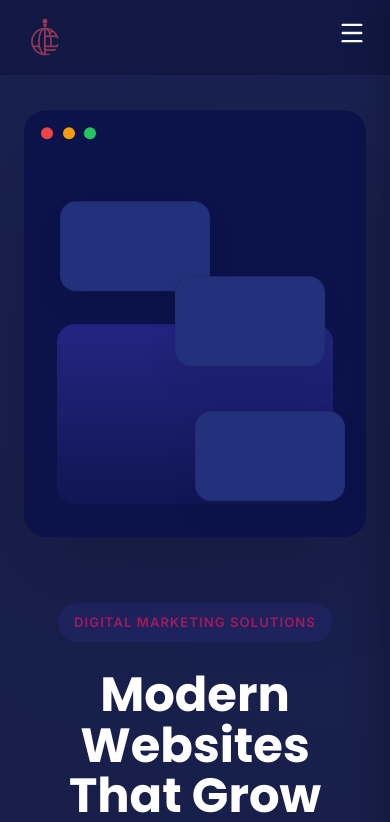
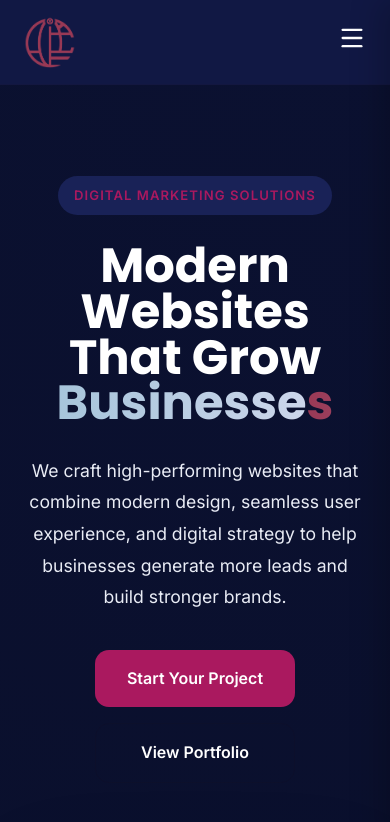
Before and after one commit to MVDDMN/aidance-web, a React (Vite) app: page / in a window 390 px wide. Shown: the top 822 px of the page. Built offline with nearby package versions, Linux system fonts and the light colour scheme.

Commit message:
Update: Added some QOL changes

```diff
--- a/src/components/layout/Navbar.tsx
+++ b/src/components/layout/Navbar.tsx
@@ -6,6 +6,7 @@ import Hamburger from "../navigation/Hamburger";
 import MobileMenu from "../navigation/MobileMenu";
 
 import logo from "../../assets/logos/logo.png";
+import logoHover from "../../assets/logos/logo2.png";
 
 export default function Navbar() {
 
@@ -37,11 +38,21 @@ export default function Navbar() {
                         onClick={() => setMenuOpen(false)}
                     >
 
-                        <img
-                            src={logo}
-                            alt="Aidance"
-                            className="logo-image"
-                        />
+                        <div className="logo-images">
+
+                            <img
+                                src={logo}
+                                alt="Aidance"
+                                className="logo-image logo-default"
+                            />
+
+                            <img
+                                src={logoHover}
+                                alt="Aidance"
+                                className="logo-image logo-hover"
+                            />
+
+                        </div>
 
                         <div className="logo-text-wrapper">
 
--- a/src/styles/globals.css
+++ b/src/styles/globals.css
@@ -24,7 +24,7 @@ body {
     font-family: "Inter", sans-serif;
     background:
         radial-gradient(circle at top right,
-            rgb(26, 34, 82),
+            rgb(11, 17, 49),
             transparent 45%),
 
         radial-gradient(circle at bottom left,
--- a/src/styles/layout.css
+++ b/src/styles/layout.css
@@ -26,20 +26,71 @@
 
 }
 
-.logo-image {
+.logo-images {
 
-    height: 60px;
+    position: relative;
 
-    width: auto;
+    width: 52px;
+
+    height: 52px;
 
     flex-shrink: 0;
 
 }
 
+.logo-image {
+
+    position: absolute;
+
+    inset: 0;
+
+    width: 100%;
+
+    height: 100%;
+
+    object-fit: contain;
+
+    transition:
+        opacity 0.5s ease,
+        transform 0.5s ease;
+
+}
+
+.logo-default {
+
+    opacity: 1;
+
+    transform: rotate(0deg);
+
+}
+
+.logo-hover {
+
+    opacity: 0;
+
+    transform: rotate(90deg) scale(.9);
+
+}
+
+.logo:hover .logo-default {
+
+    opacity: 0;
+
+    transform: rotate(-8deg) scale(.9);
+
+}
+
+.logo:hover .logo-hover {
+
+    opacity: 1;
+
+    transform: rotate(0deg) scale(1.05);
+
+}
+
 .logo-text-wrapper {
 
-    width: 90px;
-    /* Reserve the space permanently */
+    width: 120px;
     overflow: hidden;
 
 }
@@ -53,6 +104,8 @@
     font-size: 1.15rem;
 
     font-weight: 700;
+
+    margin-left: 0.5rem;
 
     opacity: 0;
 
--- a/src/styles/responsive.css
+++ b/src/styles/responsive.css
@@ -51,7 +51,7 @@
     }
 
     .hero-visual {
-        order: -1;
+        order: 1;
     }
 
     .hero-window {
@@ -172,9 +172,23 @@ Mobile
         display: none;
     }
 
-    .logo-image {
+    .logo {
 
-        height: 42px;
+        display: flex;
+
+        align-items: center;
+
+        justify-content: center;
+
+    }
+
+    .logo-images {
+
+        display: flex;
+
+        align-items: center;
+
+        justify-content: center;
 
     }
 
--- a/src/styles/sections.css
+++ b/src/styles/sections.css
@@ -10,9 +10,11 @@ HERO
 
     align-items: center;
 
-    gap: 6rem;
+    gap: clamp(2rem, 5vw, 5rem);
 
     min-height: calc(100vh - 90px);
+
+    padding-block: 4rem;
 
 }
 
@@ -34,7 +36,7 @@ HERO
 
     border-radius: 999px;
 
-    background: rgba(79, 70, 229, .12);
+    background: var(--surface-hover);
 
     color: var(--primary);
 
@@ -48,7 +50,9 @@ HERO
 
 .hero h1 {
 
-    line-height: 1.05;
+    font-size: clamp(3rem, 5vw, 5rem);
+
+    line-height: .95;
 
     max-width: 650px;
 
@@ -57,10 +61,10 @@ HERO
 .gradient-text {
 
     background: linear-gradient(90deg,
-            #4F46E5,
-            #7C3AED,
-            #2563EB,
-            #4F46E5);
+            #993955,
+            #AE76A6,
+            #A3C3D9,
+            #CCD6EB);
 
     background-size: 300%;
 
@@ -104,7 +108,7 @@ HERO
 
     width: 100%;
 
-    max-width: 560px;
+    max-width: 520px;
 
     border-radius: 22px;
 
@@ -162,7 +166,7 @@ HERO
 
     position: relative;
 
-    height: 380px;
+    height: 340px;
 
     padding: 2rem;
 
```
Also changed, not shown: src/assets/logos/logo.png, src/assets/logos/logo2.png (added).
